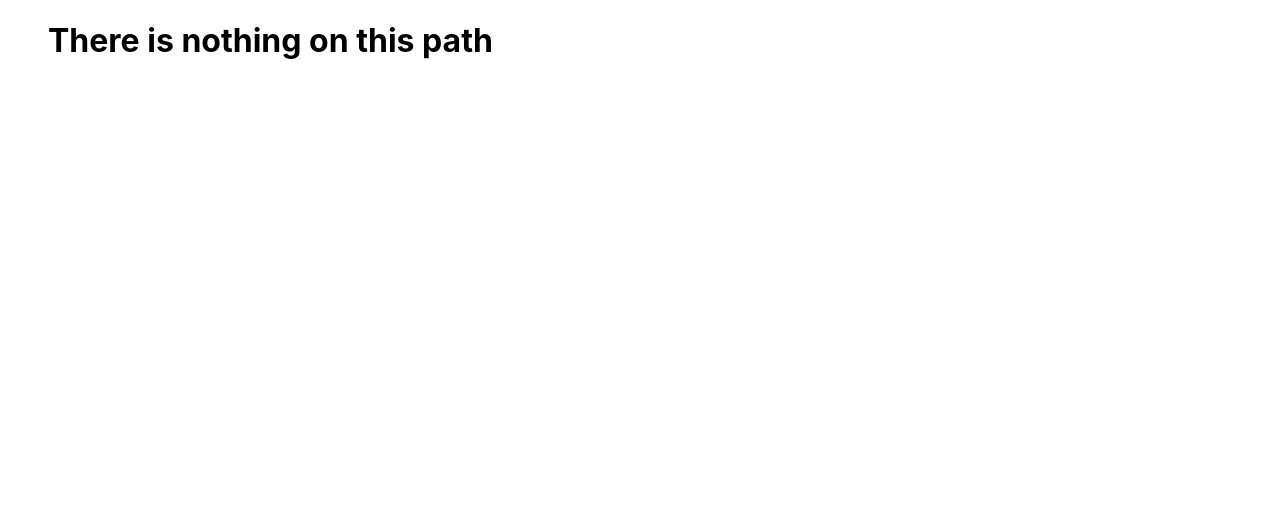
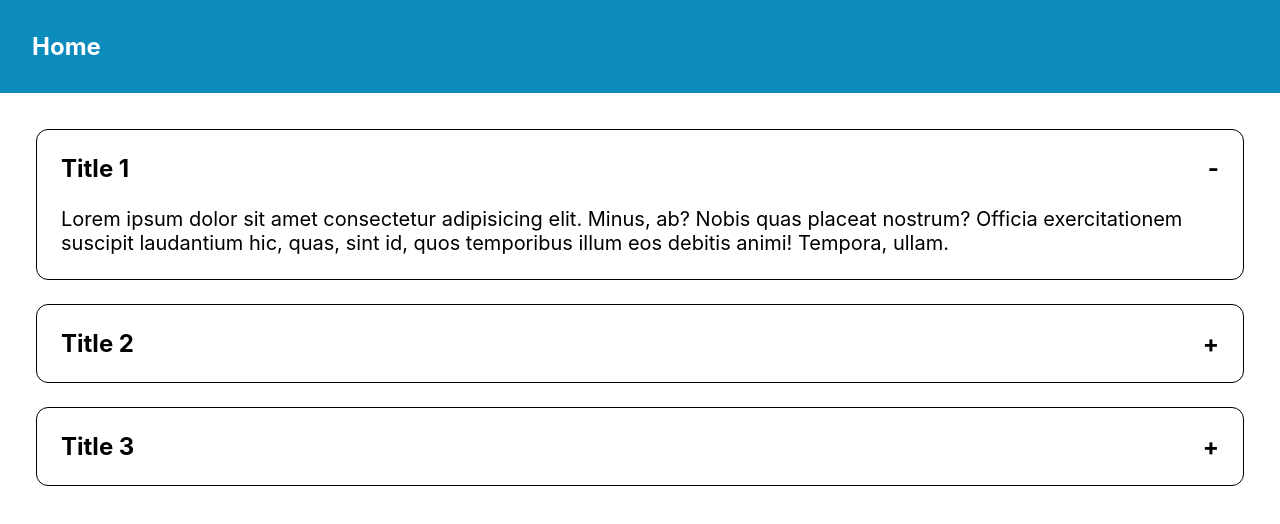
Before and after one commit to aayush-jangra/frontend, a React (Create React App) app in the folder machine-coding/: page /accordion in a window 1280 px wide. Shown: the top 524 px of the page. Built offline with nearby package versions, Linux system fonts and the light colour scheme.

Commit message:
Accordion

```diff
--- a/machine-coding/src/App.js
+++ b/machine-coding/src/App.js
@@ -1,4 +1,5 @@
 import { HeaderWrapper } from "./components/Header";
+import { AccordionPage } from "./Pages/Accordion/AccordionPage";
 import { Caraousel } from "./Pages/Caraousel/CaraouselPage";
 import { DebounceAndThrottle } from "./Pages/DebounceAndThrottle/DebounceAndThrottle";
 import { Homepage } from "./Pages/Homepage/Homepage";
@@ -33,6 +34,10 @@ function App() {
       path: "/progress-bar",
       component: <ProgressBarPage />,
     },
+    {
+      path: "/accordion",
+      component: <AccordionPage />,
+    },
   ];
 
   return (
--- /dev/null
+++ b/machine-coding/src/Pages/Accordion/Accordion.jsx
@@ -0,0 +1,16 @@
+import { useState } from "react";
+import "./accordionStyles.css";
+
+export const Accordion = ({ title, content, defaultOpen }) => {
+  const [open, setOpen] = useState(!!defaultOpen);
+
+  return (
+    <div className="accordion">
+      <div className="accordion-title" onClick={() => setOpen((prev) => !prev)}>
+        <div>{title}</div>
+        <div>{open ? "-" : "+"}</div>
+      </div>
+      {open && <div className="accordion-content">{content}</div>}
+    </div>
+  );
+};
--- /dev/null
+++ b/machine-coding/src/Pages/Accordion/AccordionPage.jsx
@@ -0,0 +1,22 @@
+import { Accordion } from "./Accordion";
+import "./accordionStyles.css";
+
+export const AccordionPage = () => {
+  return (
+    <div className="accordion-page-container">
+      <Accordion
+        title="Title 1"
+        content="Lorem ipsum dolor sit amet consectetur adipisicing elit. Minus, ab? Nobis quas placeat nostrum? Officia exercitationem suscipit laudantium hic, quas, sint id, quos temporibus illum eos debitis animi! Tempora, ullam."
+        defaultOpen
+      />
+      <Accordion
+        title="Title 2"
+        content="Lorem ipsum dolor sit amet consectetur adipisicing elit. Fuga nemo ullam ad praesentium aliquam et illum nulla deleniti, doloribus molestias eaque! Laboriosam possimus, expedita delectus laborum rerum impedit illo molestiae. Aut omnis magni repellendus iure suscipit odio fuga at sequi iusto repudiandae, minima nihil quam deserunt, facilis reprehenderit dolores exercitationem rerum modi? Quo praesentium eligendi ex odit delectus similique cumque?"
+      />
+      <Accordion
+        title="Title 3"
+        content="Lorem ipsum dolor sit amet consectetur adipisicing elit. Minus, ab? Nobis quas placeat nostrum? Officia exercitationem suscipit laudantium hic, quas, sint id, quos temporibus illum eos debitis animi! Tempora, ullam."
+      />
+    </div>
+  );
+};
--- /dev/null
+++ b/machine-coding/src/Pages/Accordion/accordionStyles.css
@@ -0,0 +1,26 @@
+.accordion-page-container {
+  display: flex;
+  flex-direction: column;
+  gap: 24px;
+}
+
+.accordion {
+  border: 1px solid;
+  padding: 24px;
+  border-radius: 12px;
+  display: flex;
+  flex-direction: column;
+  gap: 24px;
+}
+
+.accordion-title {
+  font-size: 24px;
+  font-weight: 700;
+  display: flex;
+  justify-content: space-between;
+  cursor: pointer;
+}
+
+.accordion-content {
+  font-size: 20px;
+}
--- a/machine-coding/src/constants/questions.js
+++ b/machine-coding/src/constants/questions.js
@@ -72,4 +72,10 @@ export const questions = [
       "Build a Progress Bar Component that starts filling when a button is clicked. It should smoothly animate from 0% to 100% over time. Optionally, support pausing and resetting.",
     path: "/progress-bar",
   },
+  {
+    title: "Accordion",
+    description:
+      "Build an Accordion Component where users can expand and collapse sections to reveal content. It should support multiple or single open sections, and default open sections.",
+    path: "/accordion",
+  },
 ];
```
